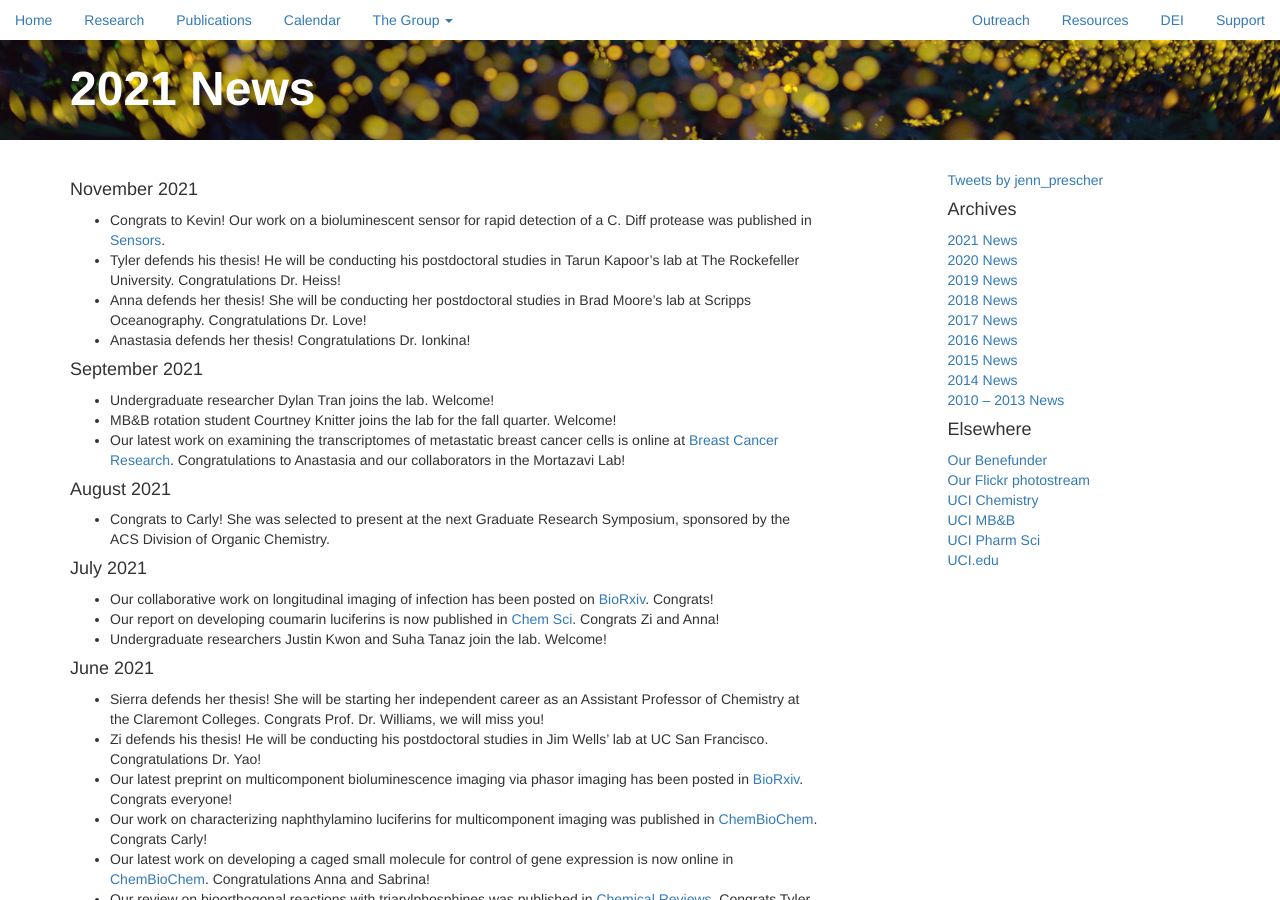
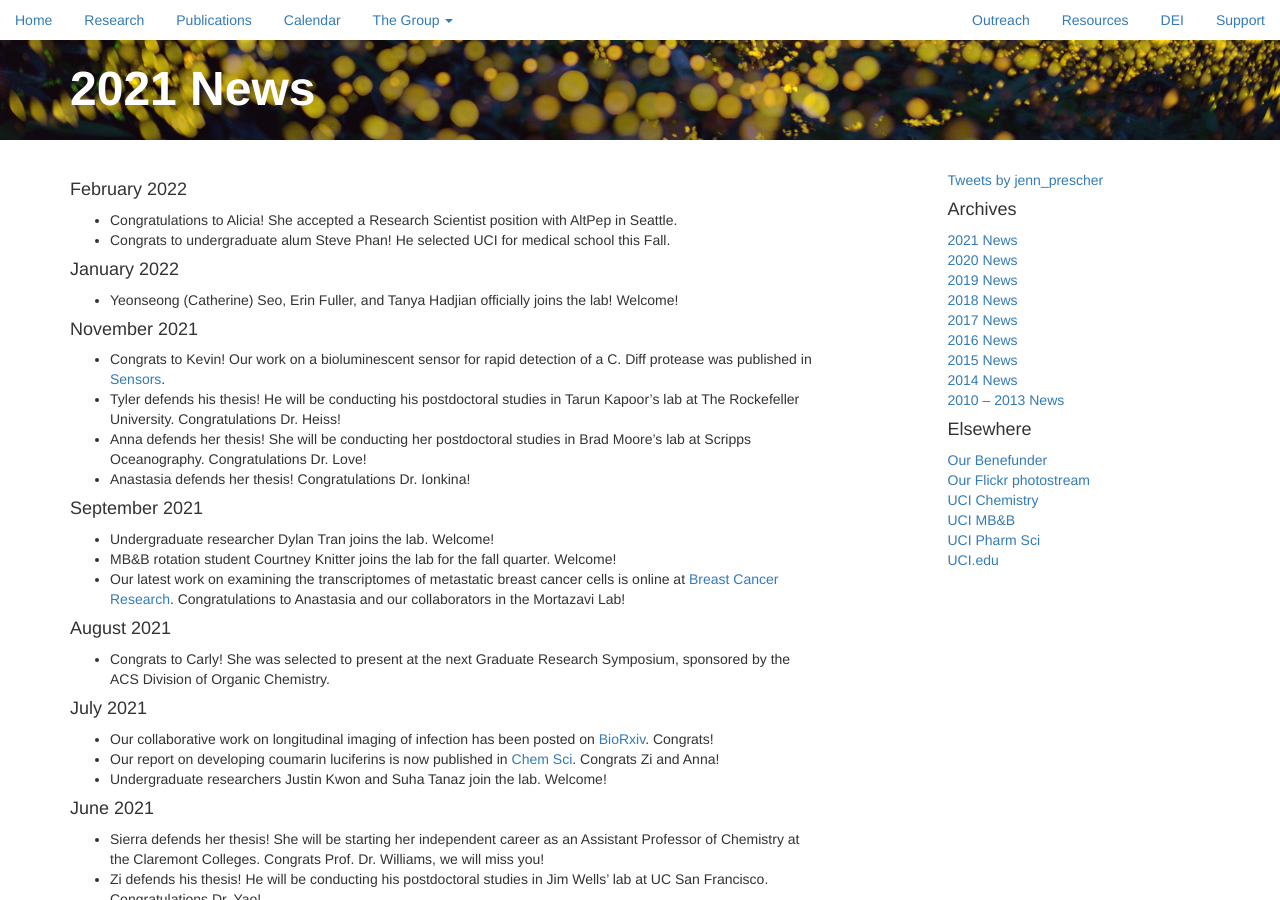
Before and after one commit to c-bun/Prescher-Lab-Site, a Jekyll site: the page built from _posts/2021-01-19-2021-News.markdown, in a window 1280 px wide and 900 px high. Built offline with Jekyll 4.4.1, drawn with Linux system fonts in a browser that asks for light colours; comment, search, counter and statistics services are not loaded.

Commit message:
PrescherLabSite_February2022_Update1

```diff
--- a/_data/group.csv
+++ b/_data/group.csv
@@ -66,3 +66,6 @@ Lila,Halbers,graduate,"Anaheim Hills, CA","B.A., Chemistry, UC Santa Barbara; M.
 Justin,Kwon,undergrad,"Irvine, CA","B.S., Chemistry (Chemical Biology Concentration)",Antoine Lavoisier,,
 Suha,Tanaz,undergrad,"Moorpark, CA","B.S., Chemistry",Leonardo Da Vinci,,
 Dylan,Tran,undergrad,"Aliso Viejo, CA","B.S., Biological Sciences",Kary Mullis,,
+Yeonseong (Catherine),Seo,graduate,"Gwacheon, Republic of Korea","B.S., Molecular Genetics; B.A., Chemistry, University of Rochester",Rosalind Franklin,,
+Erin,Fuller,graduate,"Encinitas, CA","B.S., Biochemistry, UC Los Angeles ",Dorothy Hodgkin,,
+Tanya,Hadjian,graduate,"Glendale, CA","B.S., Chemistry, UC Los Angeles ",Elisabeth Bik,,
--- a/_posts/2021-01-19-2021-News.markdown
+++ b/_posts/2021-01-19-2021-News.markdown
@@ -3,6 +3,13 @@ layout: post
 title:  "2021 News"
 categories: group_update
 ---
+#### February 2022
+- Congratulations to Alicia! She accepted a Research Scientist position with AltPep in Seattle.
+- Congrats to undergraduate alum Steve Phan! He selected UCI for medical school this Fall.
+
+#### January 2022
+- Yeonseong (Catherine) Seo, Erin Fuller, and Tanya Hadjian officially joins the lab! Welcome!
+
 #### November 2021
 - Congrats to Kevin! Our work on a bioluminescent sensor for rapid detection of a C. Diff protease was published in [Sensors](https://www.mdpi.com/1424-8220/21/22/7485).
 - Tyler defends his thesis! He will be conducting his postdoctoral studies in Tarun Kapoor's lab at The Rockefeller University. Congratulations Dr. Heiss!
```
Also changed, not shown: images/group/Hadjian_Tanya.jpg (added), images/group/Seo_Yeonseong (Catherine).jpg (added), 1 other file.
